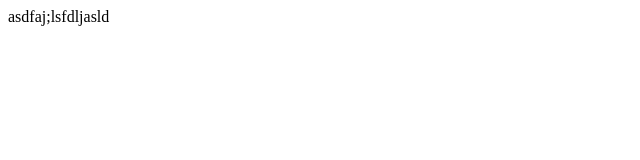
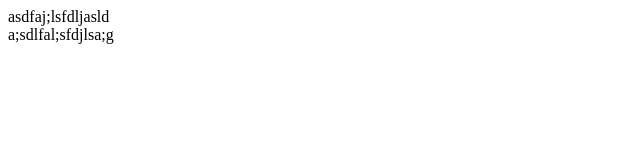
Before and after one commit to Miss-Lily/test, a plain HTML site: page index.html in a window 1280 px wide. Shown: the whole page, without its empty margins (0-640 px from the left). Drawn offline with Linux system fonts and the light colour scheme.

Commit message:
李清玥第二次修改

```diff
--- a/index.html
+++ b/index.html
@@ -10,5 +10,8 @@
     <div>
         asdfaj;lsfdljasld
     </div>
+    <div>
+        a;sdlfal;sfdjlsa;g
+    </div>
 </body>
 </html>
```
